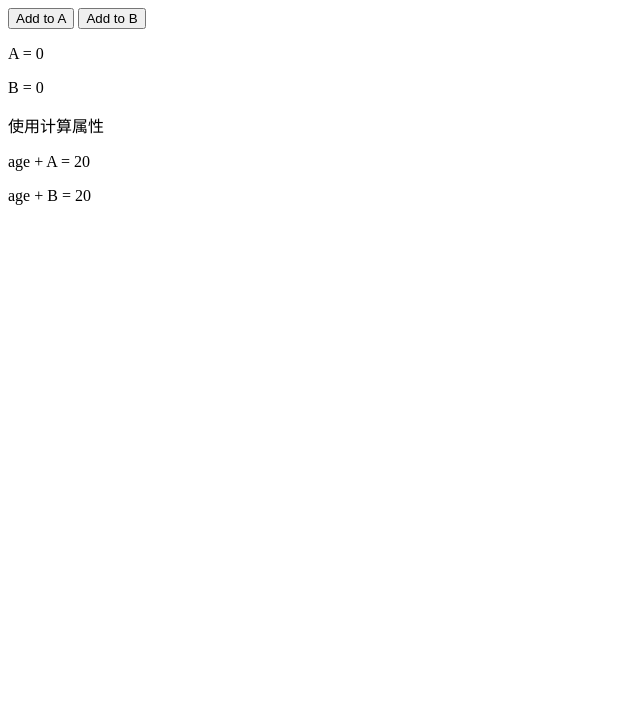
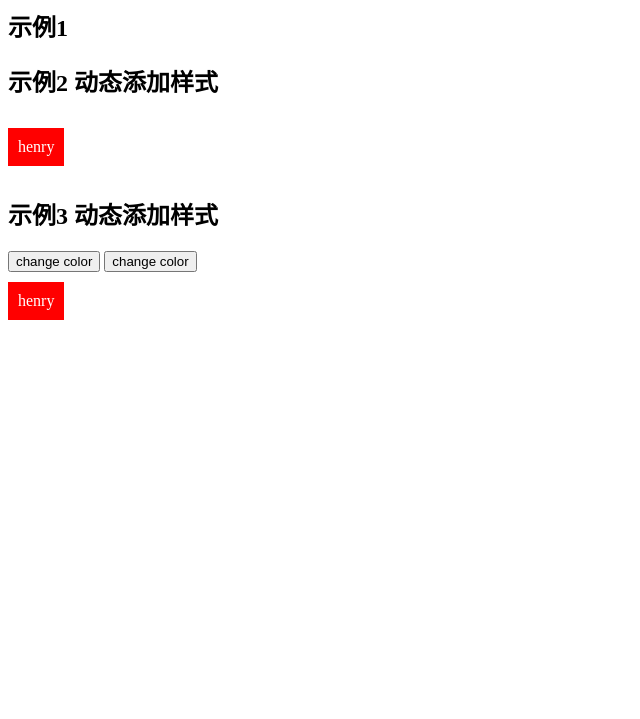
Before and after one commit to MomaYang/vue2.0, a plain HTML site: page index.html in a window 1280 px wide. Shown: the part 81-800 px from the top of the page, without its empty margins (0-640 px from the left). Drawn offline with nearby package versions, Linux system fonts and the light colour scheme.

Commit message:
动态绑定样式

```diff
--- a/app.js
+++ b/app.js
@@ -3,28 +3,18 @@
 new Vue({
 	el: "#vue-app",
 	data: {
-		a: 0,
-		b: 0,
-		age: 20
+		changeColor: false,
+		changeLength: false
 	},
 	methods: {
-		// addToA: function(){
-		// 	console.log("add to a");
-		// 	return this.a + this.age;
-		// },
-		// addToB: function(){
-		// 	console.log("add to b");
-		// 	return this.b + this.age;
-		// }
+
 	},
 	computed: {
-		addToA: function(){
-            console.log('addToA');
-            return this.a + this.age;
-        },
-        addToB: function(){
-            console.log('addToB');
-            return this.b + this.age;
-        }
+		comClass:function(){
+			return {
+				changeColor: this.changeColor,
+				changeLength: this.changeLength
+			}
+		}
 	}
 })
--- a/index.html
+++ b/index.html
@@ -9,18 +9,21 @@
 <body>
 
 	<div id="vue-app">
-		<h1>Computed 计算属性</h1>
+		<h1>动态绑定css样式</h1>
 
-		<button v-on:click="a++">Add to A</button>
-		<button v-on:click="b++">Add to B</button>
-		<p>A = {{a}}</p>
-		<p>B = {{b}}</p>
-		<!-- <p>使用方法时会重复执行，消耗性能</p>
-		<p>age + A = {{addToA()}}</p>
-		<p>age + B = {{addToB()}}</p> -->
-		<p>使用计算属性</p>
-		<p>age + A = {{addToA}}</p>
-		<p>age + B = {{addToB}}</p>
+		<h2 v-bind:class="{red:false,blue:true}">示例1</h2>
+
+		<h2>示例2 动态添加样式</h2>
+			<div v-on:click="changeColor = !changeColor" v-bind:class="{changeColor:changeColor}">
+				<span>henry</span>
+			</div>
+
+		<h2>示例3 动态添加样式</h2>
+			<button v-on:click="changeColor = !changeColor">change color</button>
+			<button v-on:click="changeLength = !changeLength">change color</button>
+			<div v-bind:class="comClass">
+				<span>henry</span>
+			</div>
 	</div>
 
 
--- a/style.css
+++ b/style.css
@@ -1,6 +1,16 @@
-#canvas{
-	width: 600px;
-	padding: 200px 20px;
-	text-align: center;
-	border: 1px solid #aaa;
+span{
+	background: red;
+	display: inline-block;
+	padding: 10px;
+	color: #fff;
+	margin: 10px 0;
 }
+
+.changeColor span {
+	background: green;
+}
+
+.changeLength span:after{
+	content: "length";
+	margin-left: 10px;
+}
```
